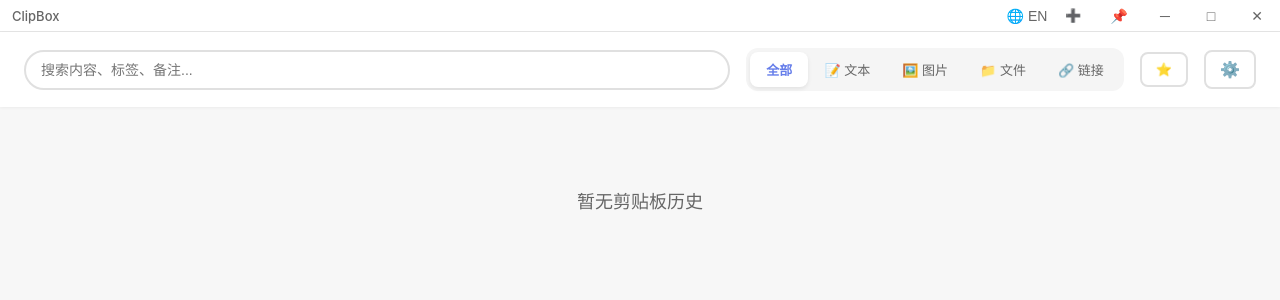
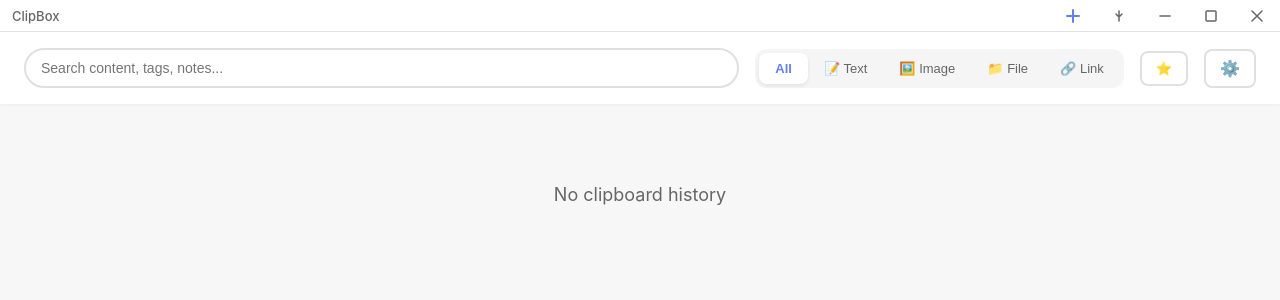
Before and after one commit to zongqir/qollector, a React (Vite) app: page / in a window 1280 px wide. Shown: the top 300 px of the page. Built offline with nearby package versions, Linux system fonts and the light colour scheme.

Commit message:
[ADD]菜单栏保证整体风格的统一化

```diff
--- a/src/App.css
+++ b/src/App.css
@@ -62,57 +62,81 @@
   background: transparent;
   color: #666;
   cursor: pointer;
-  font-size: 14px;
-  transition: all 0.2s;
+  transition: all 0.2s cubic-bezier(0.4, 0, 0.2, 1);
   display: flex;
   align-items: center;
   justify-content: center;
+  position: relative;
+}
+
+.titlebar-btn svg {
+  transition: all 0.2s cubic-bezier(0.4, 0, 0.2, 1);
 }
 
 .titlebar-btn:hover {
-  background: #f0f0f0;
-}
-
+  background: rgba(0, 0, 0, 0.05);
+}
+
+.titlebar-btn:active {
+  transform: scale(0.95);
+}
+
+/* 关闭按钮 */
 .titlebar-btn.close-btn:hover {
   background: #e81123;
   color: white;
 }
 
+/* 置顶按钮 */
+.titlebar-btn.pin-btn {
+  color: #666;
+}
+
+.titlebar-btn.pin-btn:hover {
+  background: rgba(255, 152, 0, 0.1);
+  color: #ff9800;
+}
+
 .titlebar-btn.pin-btn.active {
   color: #ff9800;
-  transform: rotate(45deg);
+  background: rgba(255, 152, 0, 0.15);
+}
+
+.titlebar-btn.pin-btn.active svg {
+  transform: rotate(180deg);
 }
 
 .titlebar-btn.pin-btn.active:hover {
-  background: #fff3e0;
-}
-
-/* 快速添加按钮 - 优化样式 */
+  background: rgba(255, 152, 0, 0.2);
+}
+
+/* 最小化按钮 */
+.titlebar-btn.minimize-btn:hover {
+  background: rgba(102, 126, 234, 0.1);
+  color: #667eea;
+}
+
+/* 最大化按钮 */
+.titlebar-btn.maximize-btn:hover {
+  background: rgba(76, 175, 80, 0.1);
+  color: #4caf50;
+}
+
+/* 快速添加按钮 */
 .titlebar-btn.quick-add-btn {
-  font-size: 13px;
+  color: #667eea;
   font-weight: 600;
   transition: all 0.2s cubic-bezier(0.4, 0, 0.2, 1);
-  position: relative;
-}
-
-.titlebar-btn.quick-add-btn::before {
-  content: '';
-  position: absolute;
-  inset: 0;
-  border-radius: 4px;
-  background: linear-gradient(135deg, #667eea, #764ba2);
-  opacity: 0;
-  transition: opacity 0.2s;
-}
-
-.titlebar-btn.quick-add-btn:hover::before {
-  opacity: 0.1;
 }
 
 .titlebar-btn.quick-add-btn:hover {
+  background: rgba(102, 126, 234, 0.1);
   color: #667eea;
-  transform: scale(1.15);
-  background: transparent;
+  transform: scale(1.1) rotate(90deg);
+}
+
+.titlebar-btn.quick-add-btn:active {
+  transform: scale(0.95) rotate(90deg);
 }
 
 /* 快速输入弹窗 */
@@ -1056,82 +1080,105 @@
   transform: rotate(45deg) scale(1.05);
 }
 
-/* 备注显示条 */
+/* 备注显示条 - 现代简洁设计 */
 .note-display-bar {
   display: flex;
   align-items: center;
-  gap: 8px;
-  padding: 8px 0;
-  background: transparent;
-  border-left: 2px solid #ffa726;
-  border-radius: 0;
+  padding: 10px 14px;
+  background: linear-gradient(135deg, #fff9e6, #fffbf0);
+  border-radius: 8px;
   margin-bottom: 8px;
   margin-top: 8px;
-  padding-left: 12px;
-  cursor: pointer;
-  transition: all 0.2s;
-  border: none;
-  border-left: 2px solid #ffa726;
+  cursor: pointer;
+  transition: all 0.2s cubic-bezier(0.4, 0, 0.2, 1);
+  border: 1px solid #ffe0b2;
+  position: relative;
+  overflow: hidden;
+}
+
+.note-display-bar::before {
+  content: '';
+  position: absolute;
+  left: 0;
+  top: 0;
+  bottom: 0;
+  width: 3px;
+  background: linear-gradient(180deg, #ffa726, #ff9800);
+  transition: width 0.2s;
 }
 
 .note-display-bar:hover {
-  background: transparent;
-  border-left-color: #ff9800;
-}
-
-.note-icon {
-  font-size: 14px;
-  flex-shrink: 0;
+  background: linear-gradient(135deg, #fff3e0, #fff9e6);
+  border-color: #ffa726;
+  transform: translateX(2px);
+  box-shadow: 0 2px 8px rgba(255, 167, 38, 0.15);
+}
+
+.note-display-bar:hover::before {
+  width: 4px;
 }
 
 .note-text {
   font-size: 13px;
-  color: #666;
+  color: #5d4037;
   flex: 1;
   word-break: break-word;
   line-height: 1.6;
-}
-
-/* 备注编辑条 */
+  font-weight: 500;
+}
+
+/* 备注编辑条 - 与显示条保持一致的设计 */
 .note-edit-bar {
   display: flex;
   align-items: center;
   gap: 8px;
-  padding: 8px 0;
-  padding-left: 12px;
-  background: transparent;
-  border-left: 2px solid #ffa726;
-  border-radius: 0;
+  padding: 10px 14px;
+  background: linear-gradient(135deg, #fff9e6, #fffbf0);
+  border-radius: 8px;
   margin-bottom: 8px;
   margin-top: 8px;
-  border: none;
-  border-left: 2px solid #ffa726;
+  border: 1px solid #ffa726;
+  position: relative;
+  overflow: hidden;
+}
+
+.note-edit-bar::before {
+  content: '';
+  position: absolute;
+  left: 0;
+  top: 0;
+  bottom: 0;
+  width: 3px;
+  background: linear-gradient(180deg, #ffa726, #ff9800);
 }
 
 .note-edit-input {
   flex: 1;
-  padding: 4px 8px;
-  border: 1px solid #e5e5e5;
-  border-radius: 4px;
+  padding: 6px 10px;
+  border: 1px solid #ffe0b2;
+  border-radius: 6px;
   font-size: 13px;
   font-family: inherit;
   resize: none;
   background: white;
-  min-height: 24px;
+  min-height: 28px;
   transition: all 0.2s;
+  color: #5d4037;
+  font-weight: 500;
 }
 
 .note-edit-input:focus {
   outline: none;
-  border-color: #999;
+  border-color: #ffa726;
+  box-shadow: 0 0 0 2px rgba(255, 167, 38, 0.1);
 }
 
 .note-btn-save,
 .note-btn-cancel {
-  width: 24px;
-  height: 24px;
+  width: 28px;
+  height: 28px;
   border: none;
-  border-radius: 4px;
+  border-radius: 6px;
   cursor: pointer;
   font-size: 14px;
   font-weight: bold;
@@ -1143,21 +1190,25 @@
 }
 
 .note-btn-save {
-  background: #4caf50;
-  color: white;
+  background: linear-gradient(135deg, #4caf50, #45a049);
+  color: white;
+  box-shadow: 0 2px 4px rgba(76, 175, 80, 0.2);
 }
 
 .note-btn-save:hover {
-  background: #45a049;
+  transform: translateY(-1px);
+  box-shadow: 0 3px 8px rgba(76, 175, 80, 0.3);
 }
 
 .note-btn-cancel {
-  background: #9e9e9e;
-  color: white;
+  background: linear-gradient(135deg, #9e9e9e, #757575);
+  color: white;
+  box-shadow: 0 2px 4px rgba(158, 158, 158, 0.2);
 }
 
 .note-btn-cancel:hover {
-  background: #757575;
+  transform: translateY(-1px);
+  box-shadow: 0 3px 8px rgba(158, 158, 158, 0.3);
 }
 
 /* 添加备注按钮 - 仅在没有备注时显示 */
--- a/src/App.jsx
+++ b/src/App.jsx
@@ -839,45 +839,46 @@
         </div>
         <div className="titlebar-buttons">
           <button
-            onClick={toggleLanguage}
-            className="titlebar-btn lang-btn"
-            title={i18n.language === 'zh-CN' ? 'Switch to English' : '切换到中文'}
-          >
-            {i18n.language === 'zh-CN' ? '🌐 EN' : '🌐 中'}
-          </button>
-          <button
             onClick={() => openEditModal()}
             className="titlebar-btn quick-add-btn"
             title={t('titlebar.quickAdd')}
           >
-            ➕
+            <svg width="14" height="14" viewBox="0 0 14 14" fill="none">
+              <path d="M7 1V13M1 7H13" stroke="currentColor" strokeWidth="2" strokeLinecap="round"/>
+            </svg>
           </button>
           <button
             onClick={toggleWindowAlwaysOnTop}
             className={`titlebar-btn pin-btn ${isAlwaysOnTop ? 'active' : ''}`}
             title={isAlwaysOnTop ? t('titlebar.unpin') : t('titlebar.pin')}
           >
-            📌
+            <svg width="14" height="14" viewBox="0 0 14 14" fill="none">
+              <path d="M7 2V8M4 5L7 8L10 5M7 8V12" stroke="currentColor" strokeWidth="1.5" strokeLinecap="round" strokeLinejoin="round"/>
+            </svg>
           </button>
           <button
             onClick={async () => {
               const appWindow = getCurrentWindow();
               await appWindow.minimize();
             }}
-            className="titlebar-btn"
+            className="titlebar-btn minimize-btn"
             title={t('titlebar.minimize')}
           >
-            ─
+            <svg width="14" height="14" viewBox="0 0 14 14" fill="none">
+              <path d="M2 7H12" stroke="currentColor" strokeWidth="1.5" strokeLinecap="round"/>
+            </svg>
           </button>
           <button
             onClick={async () => {
               const appWindow = getCurrentWindow();
               await appWindow.toggleMaximize();
             }}
-            className="titlebar-btn"
+            className="titlebar-btn maximize-btn"
             title={t('titlebar.maximize')}
           >
-            □
+            <svg width="14" height="14" viewBox="0 0 14 14" fill="none">
+              <rect x="2" y="2" width="10" height="10" stroke="currentColor" strokeWidth="1.5" rx="1"/>
+            </svg>
           </button>
           <button
             onClick={async () => {
@@ -887,7 +888,9 @@
             className="titlebar-btn close-btn"
             title={t('titlebar.close')}
           >
-            ✕
+            <svg width="14" height="14" viewBox="0 0 14 14" fill="none">
+              <path d="M2 2L12 12M12 2L2 12" stroke="currentColor" strokeWidth="1.5" strokeLinecap="round"/>
+            </svg>
           </button>
         </div>
       </div>
@@ -1187,7 +1190,6 @@
                     onClick={() => startEditNote(item)}
                     title={t('item.clickToEditNote')}
                   >
-                    <span className="note-icon">📝</span>
                     <span className="note-text">{item.user_note}</span>
                   </div>
                 ) : null}
--- a/src/i18n/index.js
+++ b/src/i18n/index.js
@@ -3,8 +3,8 @@
 import zhCN from './locales/zh-CN.json';
 import enUS from './locales/en-US.json';
 
-// 从 localStorage 获取保存的语言设置，默认为中文
-const savedLanguage = localStorage.getItem('language') || 'zh-CN';
+// 从 localStorage 获取保存的语言设置，默认为英文
+const savedLanguage = localStorage.getItem('language') || 'en-US';
 
 console.log('i18n initializing with language:', savedLanguage);
 console.log('Available translations:', { zhCN, enUS });
@@ -17,7 +17,7 @@
       'en-US': { translation: enUS },
     },
     lng: savedLanguage,
-    fallbackLng: 'zh-CN',
+    fallbackLng: 'en-US',
     interpolation: {
       escapeValue: false,
     },
```
